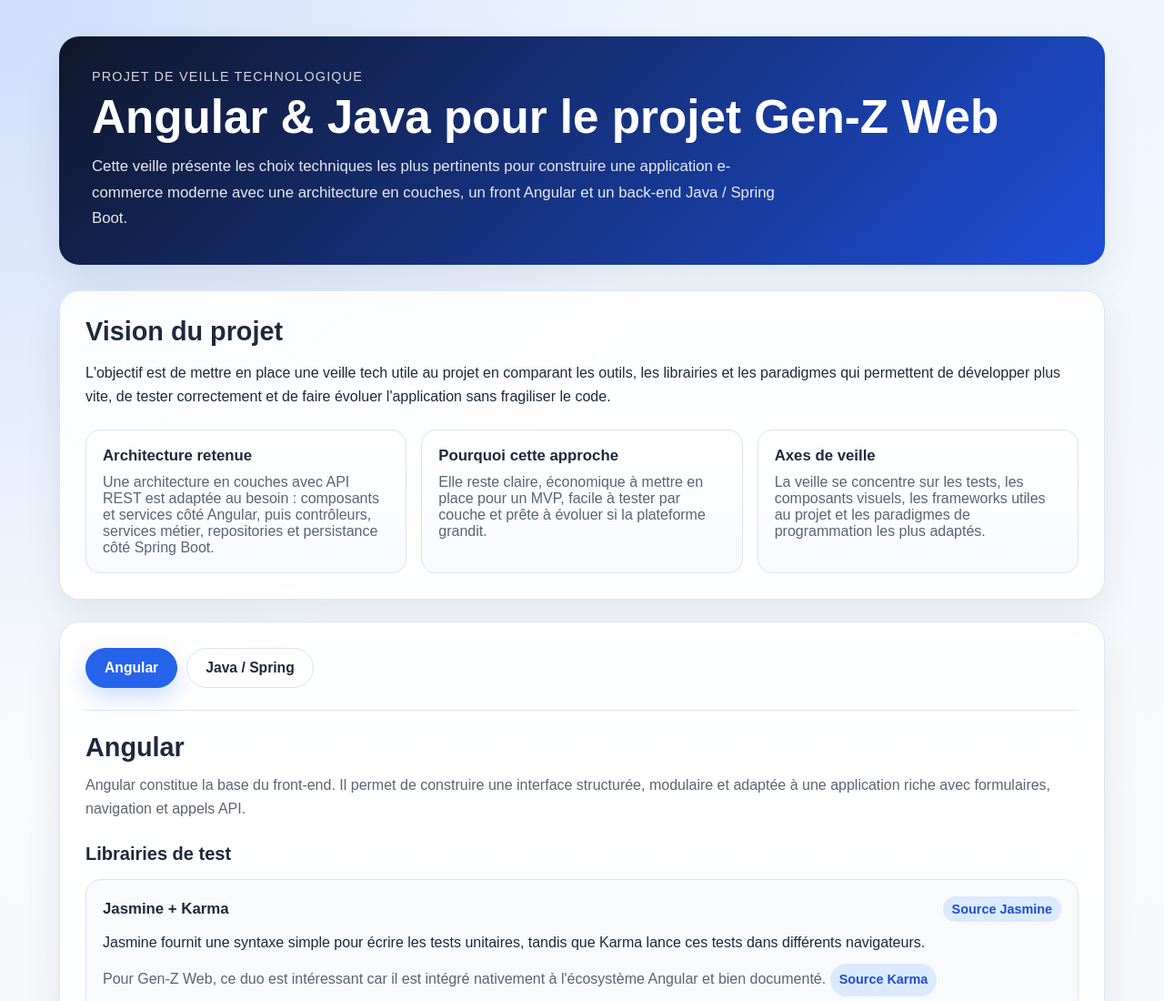
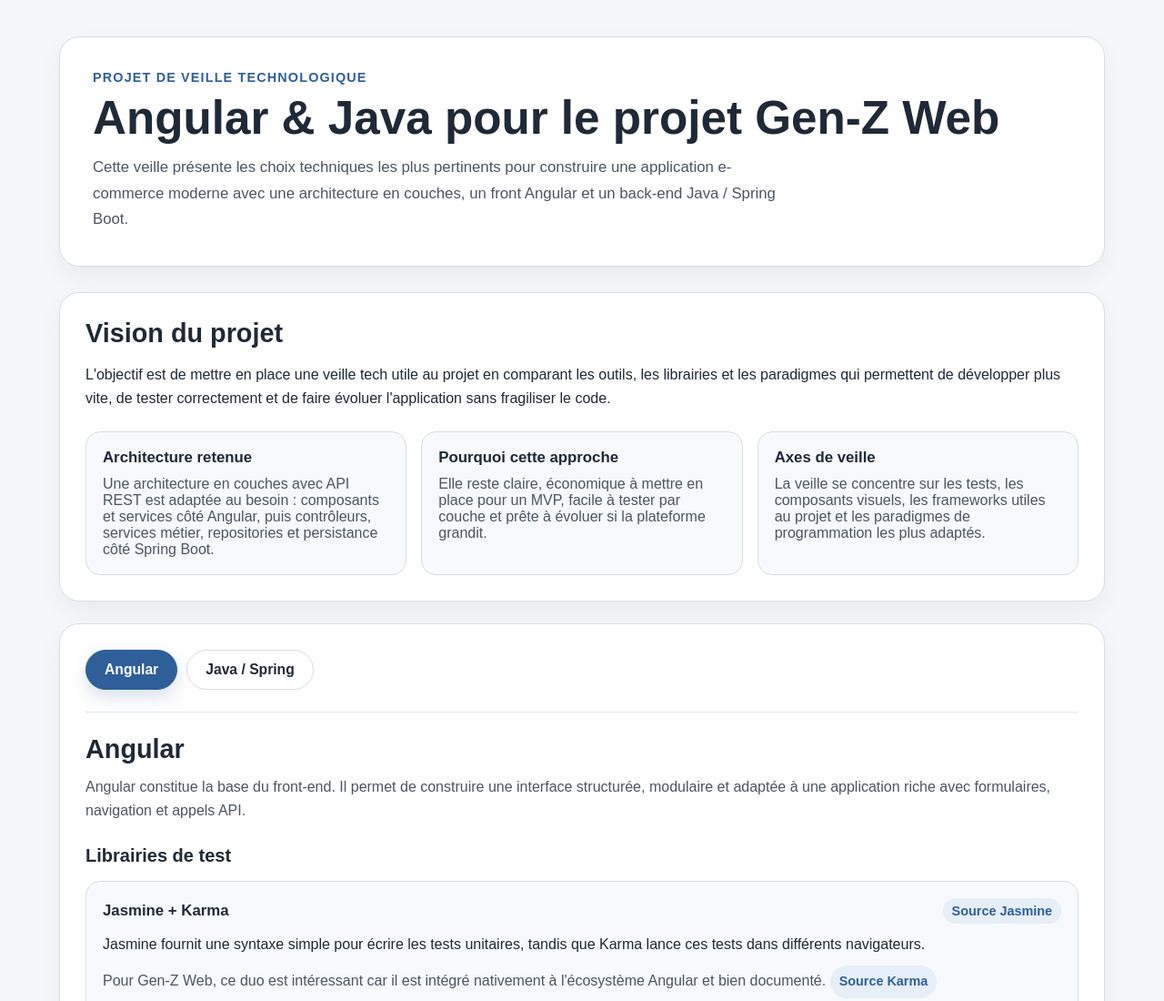
Before and after one commit to IbrahimAlsabr/GEN-Z-WEB, a plain HTML site: page index.html in a window 1280 px wide. Shown: the top 1100 px of the page at 91% size. Drawn offline with Linux system fonts and the light colour scheme.

Commit message:
Update color variables and styles in main.css

```diff
--- a/main.css
+++ b/main.css
@@ -1,13 +1,13 @@
 :root {
-	--bg: #0f172a;
+	--bg: #f5f7fa;
 	--panel: #ffffff;
-	--panel-soft: #f8fafc;
-	--border: #dbe4f0;
-	--text: #1e293b;
-	--muted: #5b6472;
-	--primary: #2563eb;
-	--primary-soft: #dbeafe;
-	--shadow: 0 18px 40px rgba(15, 23, 42, 0.08);
+	--panel-soft: #f7f9fc;
+	--border: #d6dde8;
+	--text: #1f2937;
+	--muted: #4b5563;
+	--primary: #2f5f98;
+	--primary-soft: #e6eef8;
+	--shadow: 0 10px 24px rgba(31, 41, 55, 0.06);
 	--radius-lg: 22px;
 	--radius-md: 16px;
 	--radius-sm: 12px;
@@ -20,9 +20,7 @@
 body {
 	margin: 0;
 	font-family: Arial, sans-serif;
-	background:
-		radial-gradient(circle at top left, rgba(37, 99, 235, 0.16), transparent 28%),
-		linear-gradient(180deg, #eff6ff 0%, #f8fafc 35%, #eef2ff 100%);
+	background: var(--bg);
 	color: var(--text);
 }
 
@@ -44,8 +42,9 @@
 	margin: 0 auto 28px;
 	padding: 36px;
 	border-radius: var(--radius-lg);
-	background: linear-gradient(135deg, #0f172a, #1d4ed8);
-	color: #fff;
+	background: #ffffff;
+	color: var(--text);
+	border: 1px solid var(--border);
 	box-shadow: var(--shadow);
 }
 
@@ -54,7 +53,8 @@
 	font-size: 0.9rem;
 	text-transform: uppercase;
 	letter-spacing: 0.08em;
-	opacity: 0.82;
+	color: var(--primary);
+	font-weight: 700;
 }
 
 .hero h1 {
@@ -68,14 +68,13 @@
 	max-width: 760px;
 	font-size: 1.05rem;
 	line-height: 1.7;
-	color: rgba(255, 255, 255, 0.9);
+	color: var(--muted);
 }
 
 .overview,
 .tech-panel {
-	background: rgba(255, 255, 255, 0.88);
-	backdrop-filter: blur(6px);
-	border: 1px solid rgba(219, 228, 240, 0.95);
+	background: #ffffff;
+	border: 1px solid var(--border);
 	border-radius: var(--radius-lg);
 	padding: 28px;
 	box-shadow: var(--shadow);
@@ -109,7 +108,7 @@
 	padding: 18px;
 	border: 1px solid var(--border);
 	border-radius: var(--radius-md);
-	background: linear-gradient(180deg, #ffffff, #f8fbff);
+	background: var(--panel-soft);
 }
 
 .overview-card h3 {
@@ -144,14 +143,14 @@
 
 .tab-btn:hover {
 	transform: translateY(-1px);
-	border-color: #b9c8dd;
+	border-color: #afbdd0;
 }
 
 .tab-btn.active {
 	background: var(--primary);
 	color: #fff;
 	border-color: var(--primary);
-	box-shadow: 0 10px 24px rgba(37, 99, 235, 0.22);
+	box-shadow: 0 8px 18px rgba(47, 95, 152, 0.18);
 }
 
 .content-area {
@@ -213,7 +212,7 @@
 	padding: 6px 10px;
 	border-radius: 999px;
 	background: var(--primary-soft);
-	color: #1d4ed8;
+	color: var(--primary);
 	font-size: 0.9rem;
 	font-weight: 700;
 	text-decoration: none;
@@ -222,7 +221,7 @@
 .source-link:hover,
 .inline-source:hover {
 	text-decoration: none;
-	background: #bfdbfe;
+	background: #d8e5f4;
 }
 
 .item-card p {
@@ -240,7 +239,7 @@
 code {
 	padding: 2px 6px;
 	border-radius: 6px;
-	background: #e2e8f0;
+	background: #e8edf3;
 	font-family: "Courier New", monospace;
 	font-size: 0.95em;
 }
```
